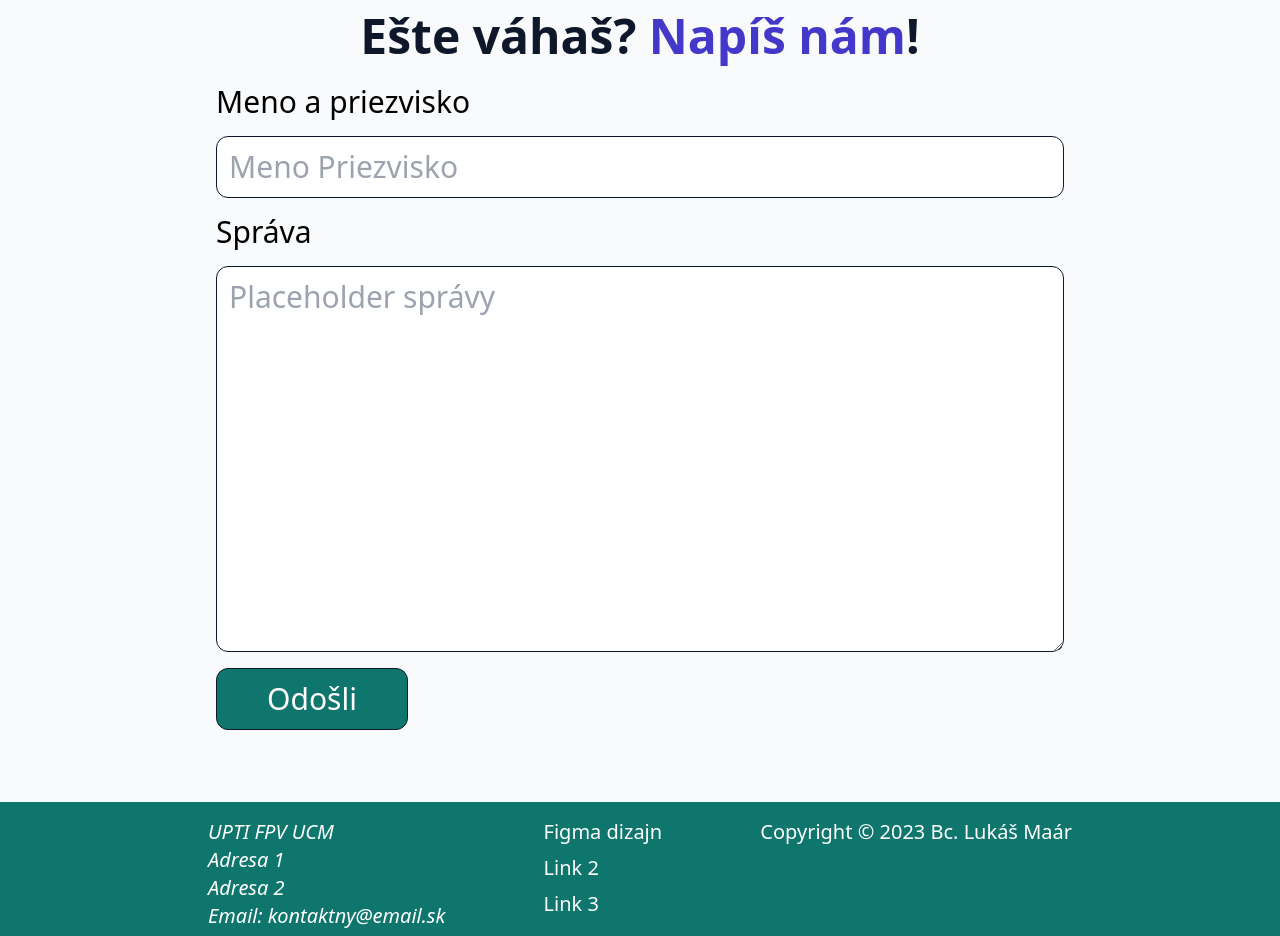
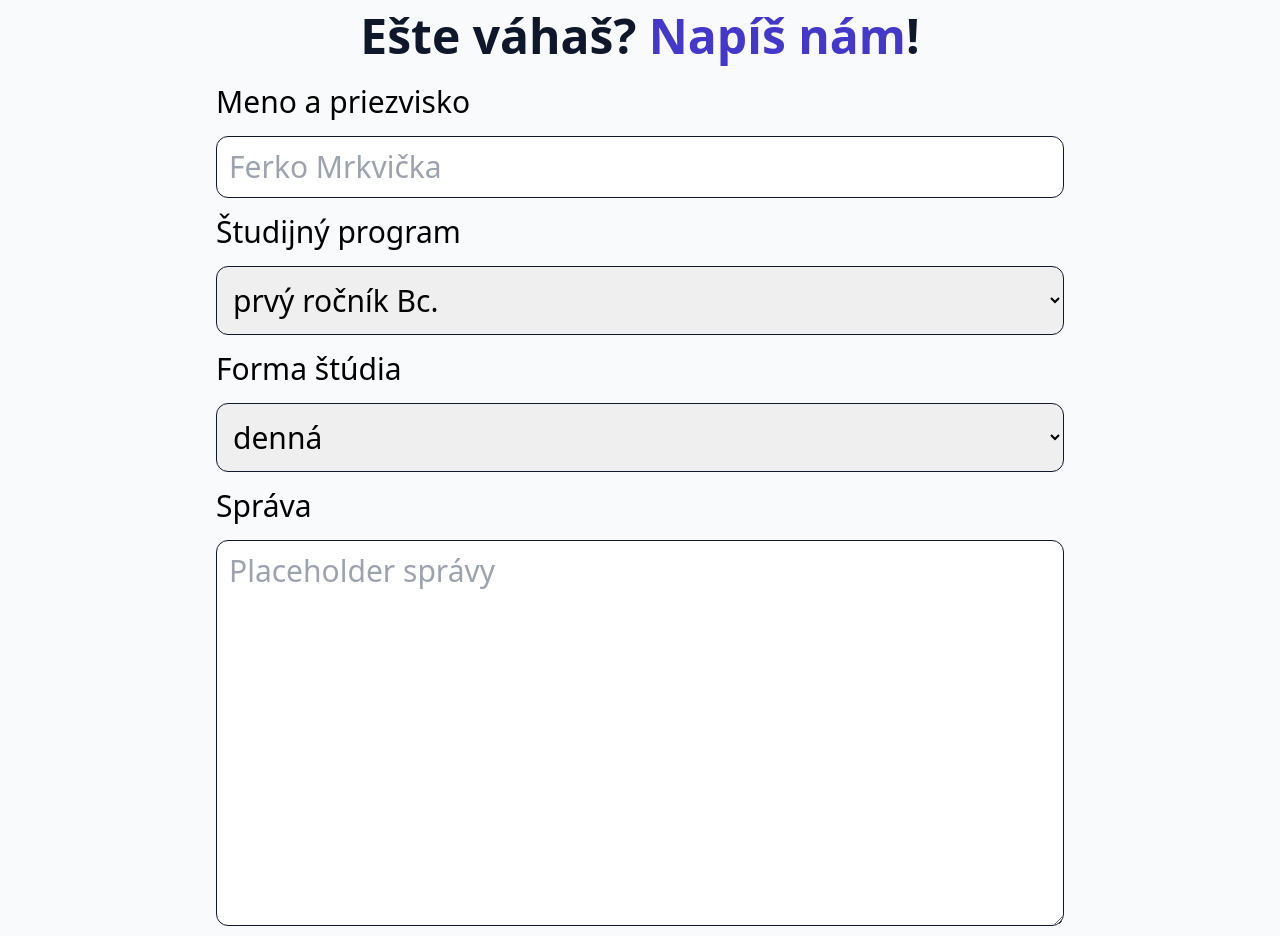
Before and after one commit to LUKICSLA/cisco_upti, a plain HTML site: page public/index.html in a window 1280 px wide. Shown: the part 2930-3866 px from the top of the page. Drawn offline with Linux system fonts and the light colour scheme.

Commit message:
form update

```diff
--- a/public/index.html
+++ b/public/index.html
@@ -131,11 +131,23 @@
                 Ešte váhaš? <span class="text-indigo-700 dark:text-indigo-300">Napíš nám</span>!
             </h2>
             <form action="" class="max-w-4xl mx-auto text-2xl sm:text-3xl flex flex-col items-left gap-4">
-                <label for="subject">Meno a priezvisko</label>
-                <input type="text" id="subject" name="subject" required minlength="3" maxlength="60" placeholder="Meno Priezvisko" class="w-full text-black text-2xl sm:text-3xl p-3 rounded-xl border border-solid border-slate-900 dark:border-none" />
-                <label for="message">Správa</label>
-                <textarea name="message" id="message" cols="30" rows="10" placeholder="Placeholder správy" required
-                    class="w-full text-black text-2xl sm:text-3xl p-3 rounded-xl border border-solid border-slate-900 dark:border-none"></textarea>
+                <label for="menopriezvisko" title="Uveď prosím svoje meno a priezvisko" autofocus>Meno a priezvisko</label>
+                <input type="text" id="menopriezvisko" name="menopriezvisko" required minlength="10" maxlength="60" placeholder="Ferko Mrkvička" class="w-full text-black text-2xl sm:text-3xl p-3 rounded-xl border border-solid border-slate-900 dark:border-none" />
+                <label for="program">Študijný program</label>
+                <select id="program" name="program" required title="Vyber prosím aký študijný program navštevuješ" class="w-full text-black text-2xl sm:text-3xl p-3 rounded-xl border border-solid border-slate-900 dark:border-none">
+                    <option value="1APINBC">prvý ročník Bc.</option>
+                    <option value="2APINBC">druhý ročník Bc.</option>
+                    <option value="3APINBC">tretí ročník Bc.</option>
+                    <option value="1APINMGR">prvý ročník Mgr.</option>
+                    <option value="2APINMGR">druhý ročník Mgr.</option>
+                </select>
+                <label for="forma">Forma štúdia</label>
+                <select id="forma" name="forma" required title="Vyber prosím v akej forme štúdia študuješ" class="w-full text-black text-2xl sm:text-3xl p-3 rounded-xl border border-solid border-slate-900 dark:border-none">
+                    <option value="den">denná</option>
+                    <option value="ext">externá</option>
+                </select>
+                <label for="sprava">Správa</label>
+                <textarea name="sprava" id="sprava" required cols="30" rows="10" minlength="10" maxlength="255" placeholder="Placeholder správy" class="w-full text-black text-2xl sm:text-3xl p-3 rounded-xl border border-solid border-slate-900 dark:border-none"></textarea>
                 <button class="bg-teal-700 hover:bg-teal-600 active:bg-teal-500 text-white p-3 w-48 rounded-xl border border-solid border-slate-900 dark:border-none">Odošli</button>
             </form>
         </section>
```
